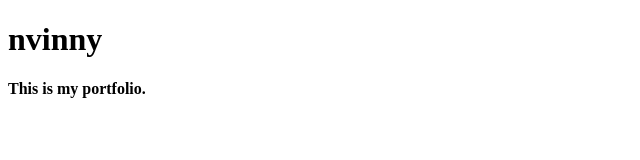
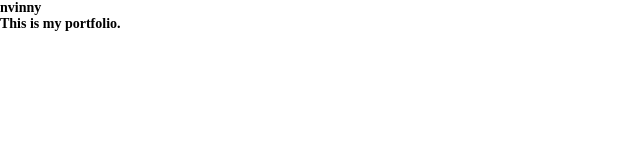
Before and after one commit to nvinny/gitflowtop, a plain HTML site: page index.html in a window 1280 px wide. Shown: the whole page, without its empty margins (0-640 px from the left). Drawn offline with Linux system fonts and the light colour scheme; files whose address does not match are found by name.

Commit message:
Adding style.css to html

```diff
--- a/index.html
+++ b/index.html
@@ -4,6 +4,7 @@
     <meta charset="UTF-8">
     <meta name="viewport" content="width=device-width, initial-scale=1.0">
     <title>Creating Portfolio</title>
+    <link rel="stylesheet" href="C:\Users\vinsantos\OneDrive - PHINIA\Área de Trabalho\gits\gitflowtop\assets\styles.css" type="text/css"/>
 </head>
 <body>
     <h1>nvinny</h1>
```
